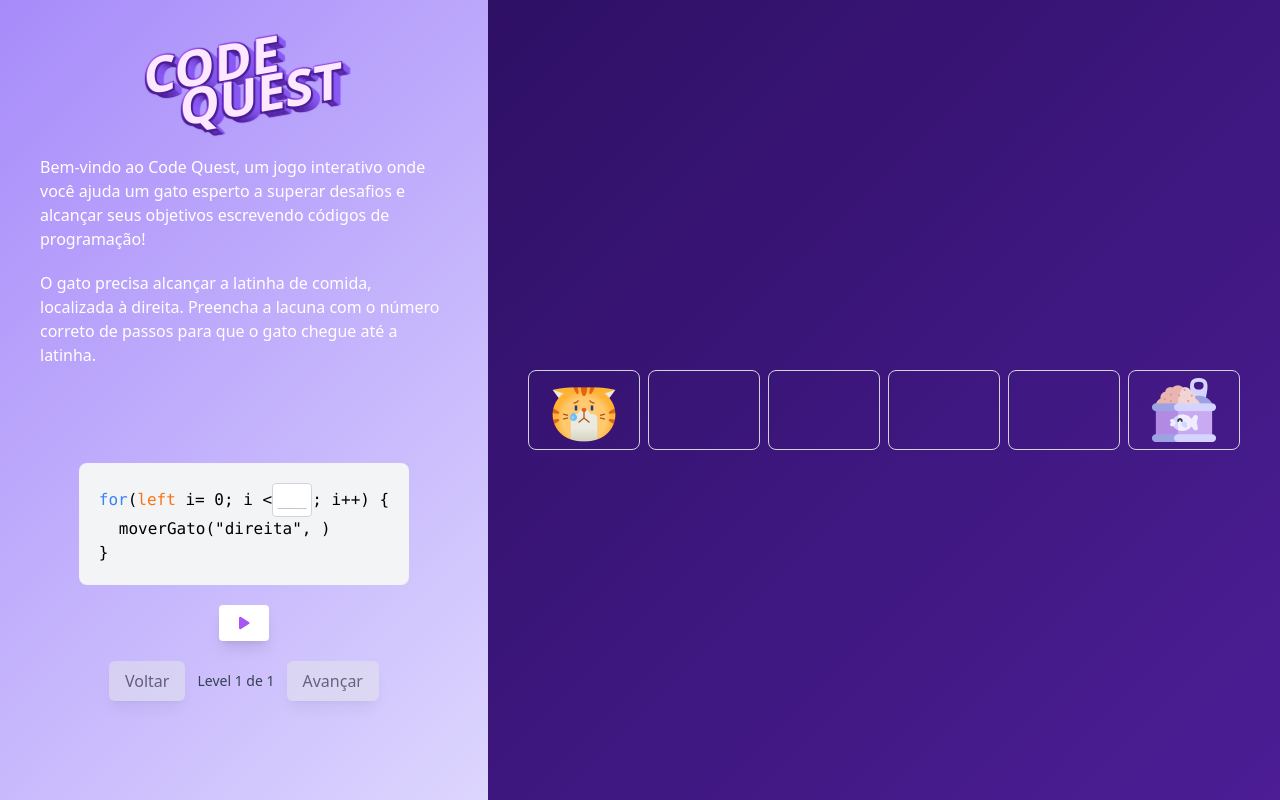
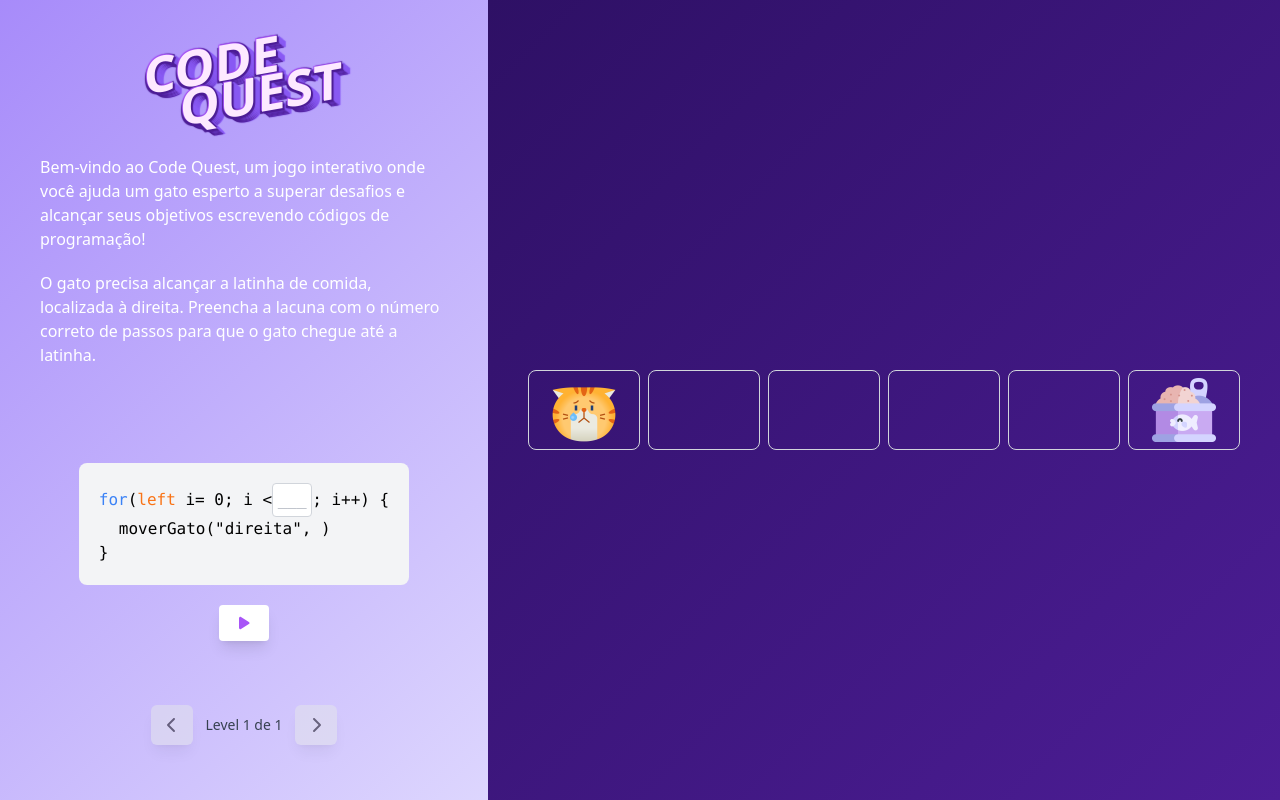
Before and after one commit to BeatrizBanaki/CodeQuest, a React (Vite) app in the folder front-end/: page /CodeQuest/ in a window 1280 px wide. Built offline with nearby package versions, Linux system fonts and the light colour scheme.

Commit message:
update nav buttons

```diff
--- a/front-end/src/components/CodeQuest.jsx
+++ b/front-end/src/components/CodeQuest.jsx
@@ -3,6 +3,8 @@ import Code from './challengs/Code';
 import Result from './results/Result';
 import Challenge1 from './challengs/Challenge1';
 import Result1 from './results/Result1';
+import { FontAwesomeIcon } from '@fortawesome/react-fontawesome';
+import { faChevronRight, faChevronLeft } from '@fortawesome/free-solid-svg-icons';
 
 export default function CodeQuest() {
   const [currentChallenge, setCurrentChallenge] = useState(0);
@@ -31,14 +33,14 @@ export default function CodeQuest() {
       <Code>
         <div>
           {challenges[currentChallenge].component}
-          <div className="flex gap-3 mt-5 justify-center">
+          <div className="flex gap-3 mt-16 justify-center">
             <button
               onClick={goToPreviousChallenge}
               disabled={currentChallenge === 0}
               className={`px-4 py-2 bg-gray-200 rounded-md duration-500 shadow-lg ${currentChallenge === 0 ? "cursor-not-allowed opacity-50" : "hover:bg-gray-300"
                 }`}
             >
-              Voltar
+              <FontAwesomeIcon icon={faChevronLeft} />
             </button>
             <span className=" flex items-center text-gray-700 font-medium text-sm ">
               Level {currentChallenge + 1} de {challenges.length}
@@ -50,7 +52,7 @@ export default function CodeQuest() {
               className={`px-4 py-2 bg-gray-200 rounded-md duration-500 shadow-lg ${currentChallenge === challenges.length - 1 ? "cursor-not-allowed opacity-50" : "hover:bg-gray-300"
                 }`}
             >
-              Avançar
+              <FontAwesomeIcon icon={faChevronRight} />
             </button>
           </div>
         </div>
```
